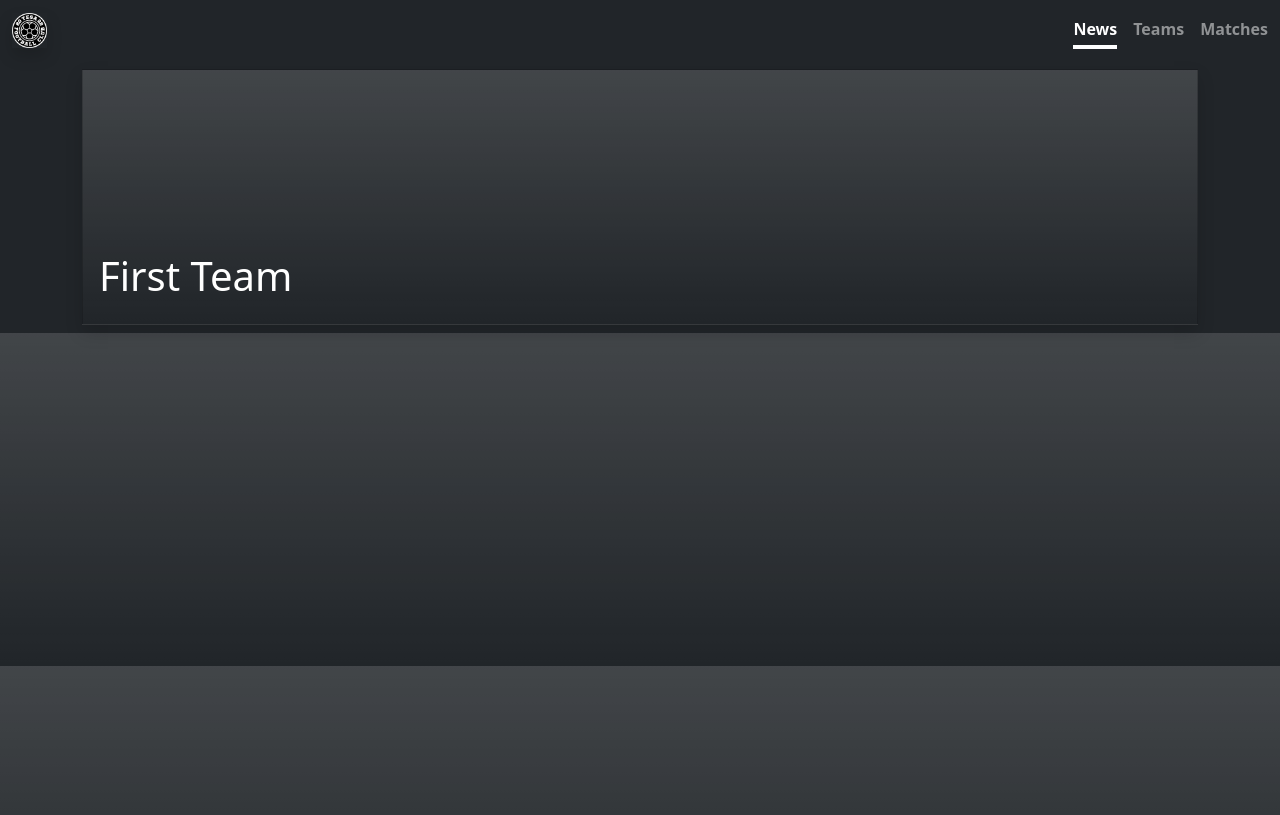
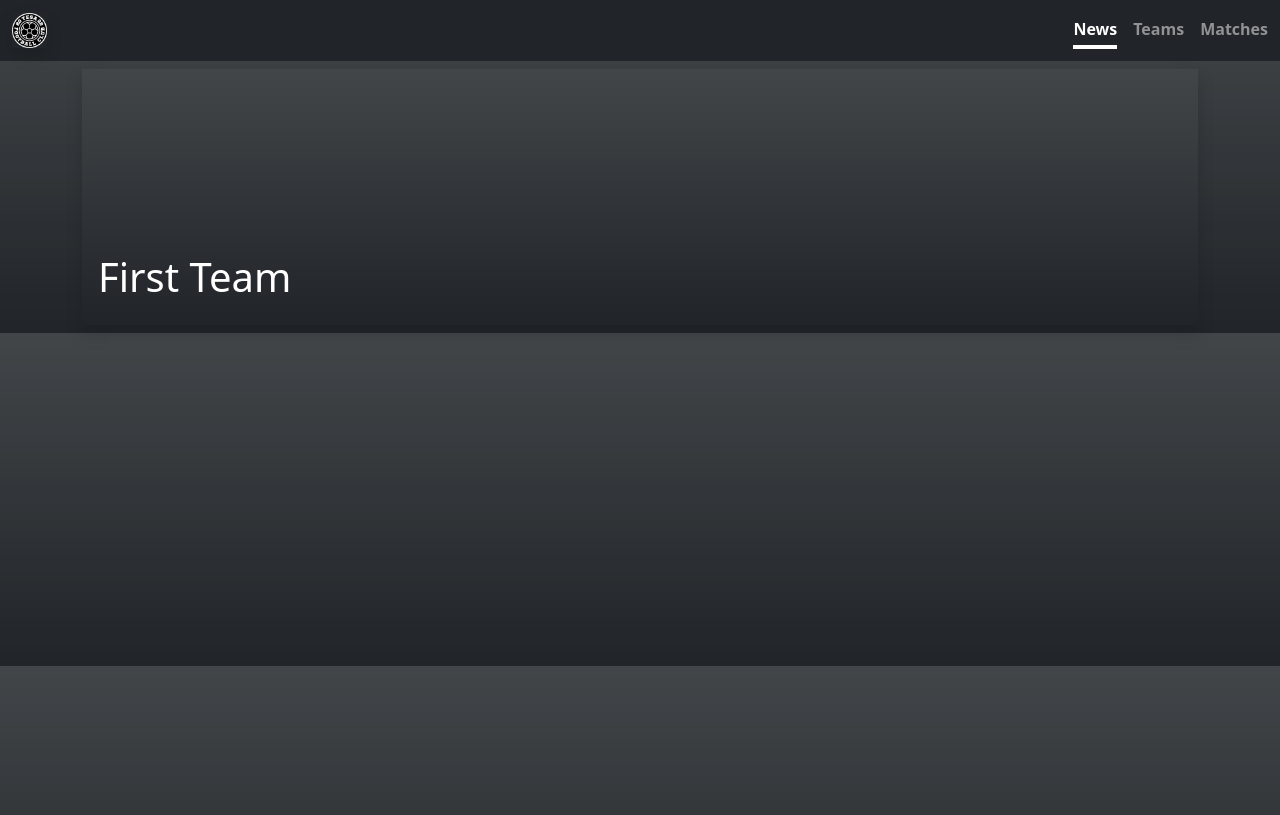
Before and after one commit to tesafc/tesafc.github.io, a Jekyll site: the page built from teams.html, in a window 1280 px wide. Shown: the top 815 px of the page. Built offline with Jekyll 4.4.1, drawn with Linux system fonts in a browser that asks for light colours.

Commit message:
Update teams.html

```diff
--- a/teams.html
+++ b/teams.html
@@ -3,9 +3,9 @@
 title: teams
 ---
 
-<div class="text-bg-dark py-2">
+<div class="py-2">
   <div class="container">
-    <div class="card bg-dark bg-gradient rounded-0 shadow" style="height: 16rem;">
+    <div class="card text-bg-dark bg-gradient border-0 rounded-0 shadow" style="height: 16rem;">
       <img src="" class="card-img" alt="">
       <div class="card-img-overlay d-flex flex-column justify-content-end">
         <h1 class="card-title text-capitalize">first team</h1>
```
